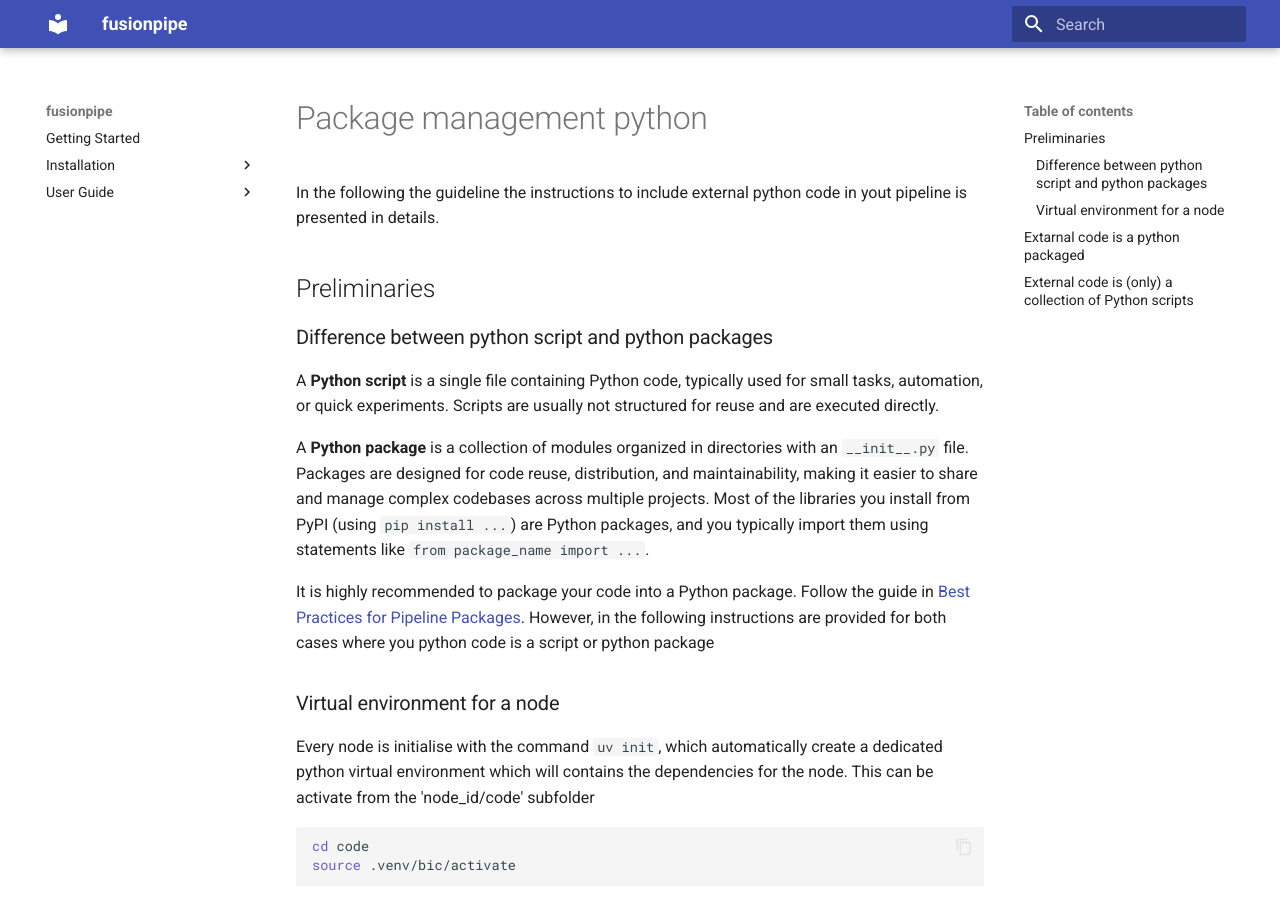
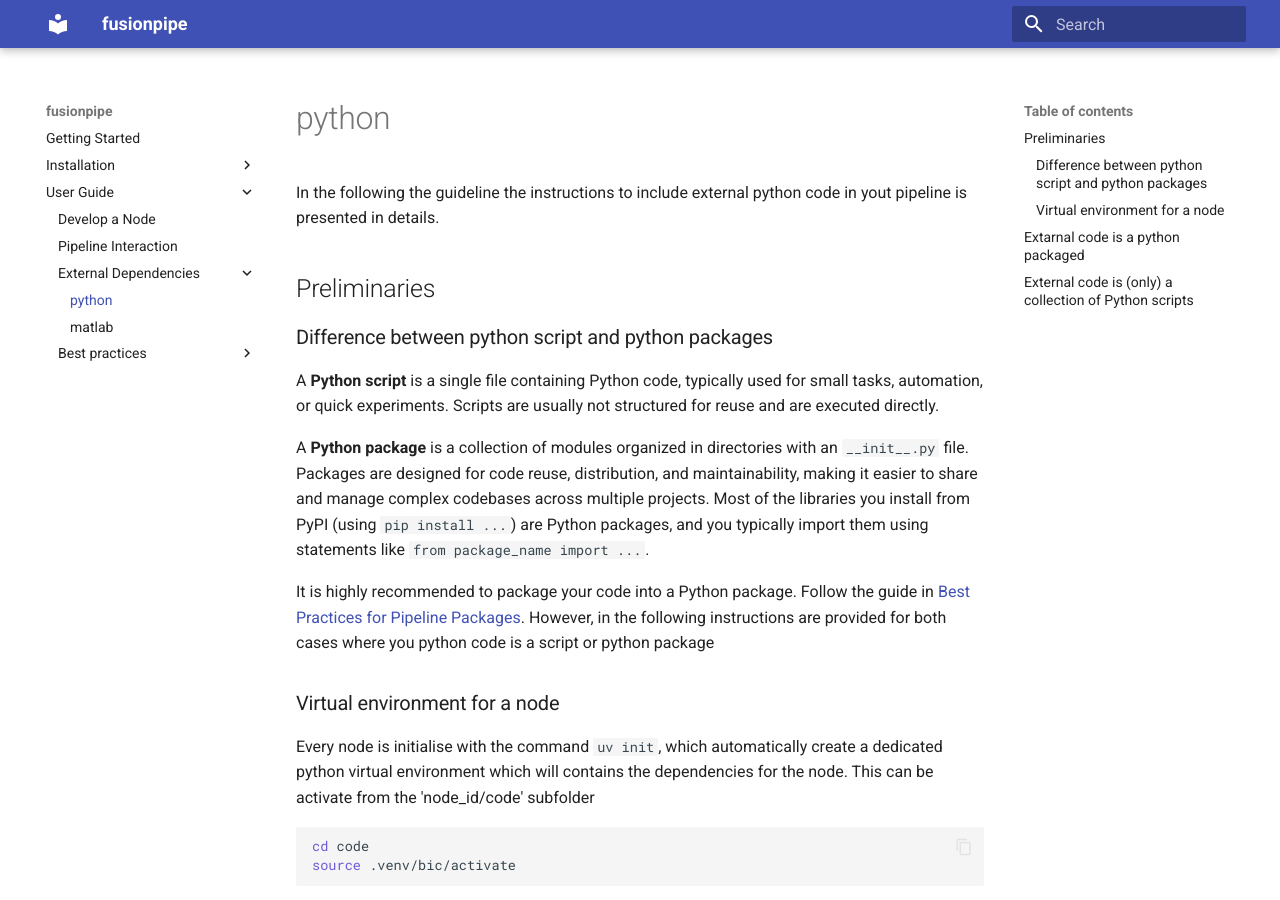
Before and after one commit to francescocarpanese/fusionpipe, an MkDocs documentation site: the page built from docs/docs/package_management_python.md, in a window 1280 px wide and 900 px high. Built offline with MkDocs 1.6.1 and Material for MkDocs 9.7.7, drawn with Linux system fonts in a browser that asks for light colours.

Commit message:
adding structure for the python and matlab docs

```diff
--- a/docs/mkdocs.yml
+++ b/docs/mkdocs.yml
@@ -12,7 +12,11 @@
   - User Guide:
       - Develop a Node: user_guide/develop_node.md
       - Pipeline Interaction: pipeline_interation.md
-      - Package Management and versioning: package_management.md
+      - External Dependencies:
+          - python: package_management_python.md
+          - matlab: package_management_matlab.md
+      - Best practices:
+          - Set up new package and develop a pipeline: best_practices_pipeline_package.md
 
 
 plugins:
```
